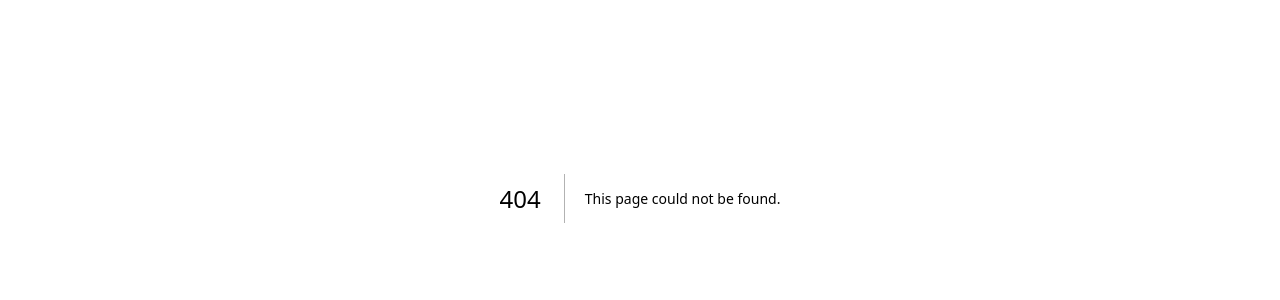
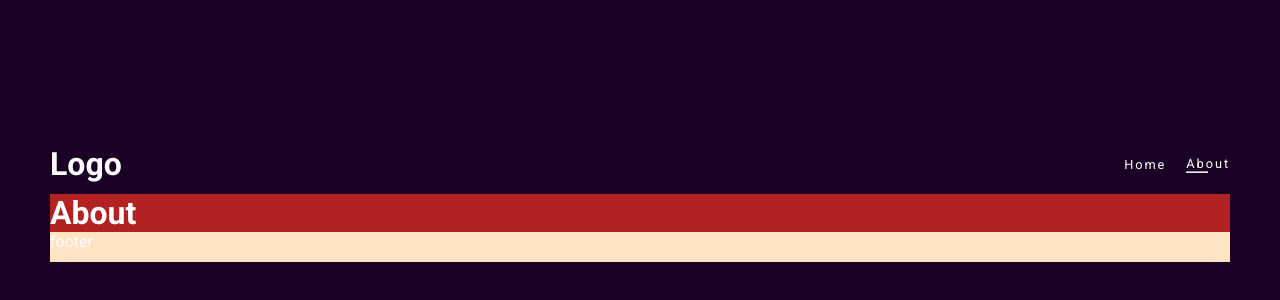
Before and after one commit to akaigao/spa-comics, a Next.js app: page /about in a window 1280 px wide. Before the commit this address had no page. Shown: the part 202-502 px from the top of the page. Built offline with nearby package versions, Linux system fonts and the light colour scheme.

Commit message:
fix: header

```diff
--- a/pages/_app.js
+++ b/pages/_app.js
@@ -1,3 +1,17 @@
+import { ThemeProvider } from 'styled-components'
+import { Layout } from '../src/components/Layout'
+import { GlobalStyle } from '../src/styles/global'
+import light from '../src/styles/theme/light'
+
 export default function App({ Component, pageProps }) {
-  return <Component {...pageProps} />
+  return (
+    <>
+      <ThemeProvider theme={light}>
+        <GlobalStyle />
+        <Layout>
+          <Component {...pageProps} />
+        </Layout>
+      </ThemeProvider>
+    </>
+  )
 }
--- a/pages/_document.js
+++ b/pages/_document.js
@@ -1,6 +1,5 @@
 import Document, { Head, Html, Main, NextScript } from 'next/document'
 import { ServerStyleSheet } from 'styled-components'
-import { roboto, theme } from '../src/styles/theme/theme'
 
 export default class MyDocument extends Document {
   static async getInitialProps(ctx) {
@@ -25,13 +24,8 @@ export default class MyDocument extends Document {
 
   render() {
     return (
-      <Html
-        lang="pt-br"
-        className={roboto.className}
-        style={{ scrollBehavior: 'smooth' }}
-      >
+      <Html lang="pt-br" style={{ scrollBehavior: 'smooth' }}>
         <Head>
-          <meta name="theme-color" content={theme.palette.primary.main} />
           <link rel="shortcut icon" href="favicon.svg" type="svg" />
         </Head>
         <body>
--- /dev/null
+++ b/pages/about.js
@@ -0,0 +1,3 @@
+export default function About() {
+  return <h1>About</h1>
+}
--- /dev/null
+++ b/src/components/Layout/index.jsx
@@ -0,0 +1,22 @@
+import Head from 'next/head'
+import { Navbar } from '../Navbar'
+import { Footer, Header, Main } from './style'
+
+export function Layout({ children }) {
+  return (
+    <>
+      <Head>
+        <title>SPA Comics</title>
+      </Head>
+
+      <Header>
+        <h1>Logo</h1>
+        <Navbar />
+      </Header>
+
+      <Main>{children}</Main>
+
+      <Footer>footer</Footer>
+    </>
+  )
+}
--- /dev/null
+++ b/src/components/Layout/style.js
@@ -0,0 +1,26 @@
+import styled from 'styled-components'
+
+export const Header = styled.header`
+  width: 100%;
+  height: 30px;
+
+  padding: 30px 0;
+
+  display: flex;
+  align-items: center;
+  justify-content: space-between;
+`
+
+export const Main = styled.main`
+  width: 100%;
+  height: 100%;
+
+  background-color: firebrick;
+`
+
+export const Footer = styled.footer`
+  width: 100%;
+  height: 30px;
+
+  background-color: bisque;
+`
--- /dev/null
+++ b/src/components/Navbar/index.jsx
@@ -0,0 +1,26 @@
+import Link from 'next/link'
+import { useRouter } from 'next/router'
+import { NavItem, NavList } from './style'
+
+export function Navbar() {
+  const router = useRouter()
+
+  return (
+    <nav>
+      <NavList>
+        <NavItem>
+          <Link href="/">
+            Home
+            <hr className={router.pathname === '/' ? 'active' : ''} />
+          </Link>
+        </NavItem>
+        <NavItem>
+          <Link href="/about">
+            About
+            <hr className={router.pathname === '/about' ? 'active' : ''} />
+          </Link>
+        </NavItem>
+      </NavList>
+    </nav>
+  )
+}
--- /dev/null
+++ b/src/components/Navbar/style.js
@@ -0,0 +1,42 @@
+import styled from 'styled-components'
+
+export const NavList = styled.ul`
+  display: flex;
+  align-items: center;
+  justify-content: center;
+
+  gap: 20px;
+`
+
+export const NavItem = styled.li`
+  list-style-type: none;
+  font-size: 0.8em;
+
+  a {
+    text-decoration: none;
+    letter-spacing: 0.15em;
+    color: ${props => props.theme.pallete.secondary.main};
+    transition: 0.5s;
+
+    :hover {
+      color: ${props => props.theme.pallete.primary.main};
+      transition: 0.5s;
+
+      hr {
+        width: 100%;
+        transition: 0.5s;
+      }
+    }
+
+    hr {
+      display: none;
+    }
+
+    .active {
+      color: ${props => props.theme.pallete.primary.main};
+      display: block;
+      width: 50%;
+      transition: 0.5s;
+    }
+  }
+`
--- a/src/styles/global.js
+++ b/src/styles/global.js
@@ -0,0 +1,29 @@
+import { createGlobalStyle } from 'styled-components'
+
+export const GlobalStyle = createGlobalStyle`
+  * {
+    margin: 0;
+    padding: 0;
+    box-sizing: border-box;
+  }
+
+  body {
+    min-width: 100vw;
+    min-height: 100vh;
+
+    font-family: ${props => props.theme.typography.fontFamily};
+    font-size: ${props => props.theme.typography.fontSize};
+
+    background-color: ${props => props.theme.pallete.background.main};
+    color: ${props => props.theme.pallete.secondary.main};
+
+    display: flex;
+    align-items: center;
+    justify-content: center;
+  }
+
+  #__next {
+    width: 1440px;
+    margin: 0 50px;
+  }
+`
--- a/src/styles/theme/light.js
+++ b/src/styles/theme/light.js
@@ -0,0 +1,30 @@
+import { red } from '@mui/material/colors'
+import { Roboto } from '@next/font/google'
+
+const roboto = Roboto({
+  weight: ['300', '400', '500', '700'],
+  subsets: ['latin'],
+  display: 'swap',
+  fallback: ['Helvetica', 'Arial', 'sans-serif']
+})
+
+export default {
+  pallete: {
+    primary: {
+      main: '#EC1D24'
+    },
+    secondary: {
+      main: '#fff'
+    },
+    background: {
+      main: '#1A0024'
+    },
+    error: {
+      main: red.A400
+    }
+  },
+  typography: {
+    fontFamily: roboto.style.fontFamily,
+    fontSize: '16px'
+  }
+}
--- a/src/styles/theme/theme.js
+++ /dev/null
@@ -1,27 +0,0 @@
-import { red } from '@mui/material/colors'
-import { createTheme } from '@mui/material/styles'
-import { Roboto } from '@next/font/google'
-
-export const roboto = Roboto({
-  weight: ['300', '400', '500', '700'],
-  subsets: ['latin'],
-  display: 'swap',
-  fallback: ['Helvetica', 'Arial', 'sans-serif']
-})
-
-export const theme = createTheme({
-  pallete: {
-    primary: {
-      main: '#EC1D24'
-    },
-    secondary: {
-      main: '#fff'
-    },
-    error: {
-      main: red.A400
-    }
-  },
-  typography: {
-    fontFamily: roboto.style.fontFamily
-  }
-})
```
